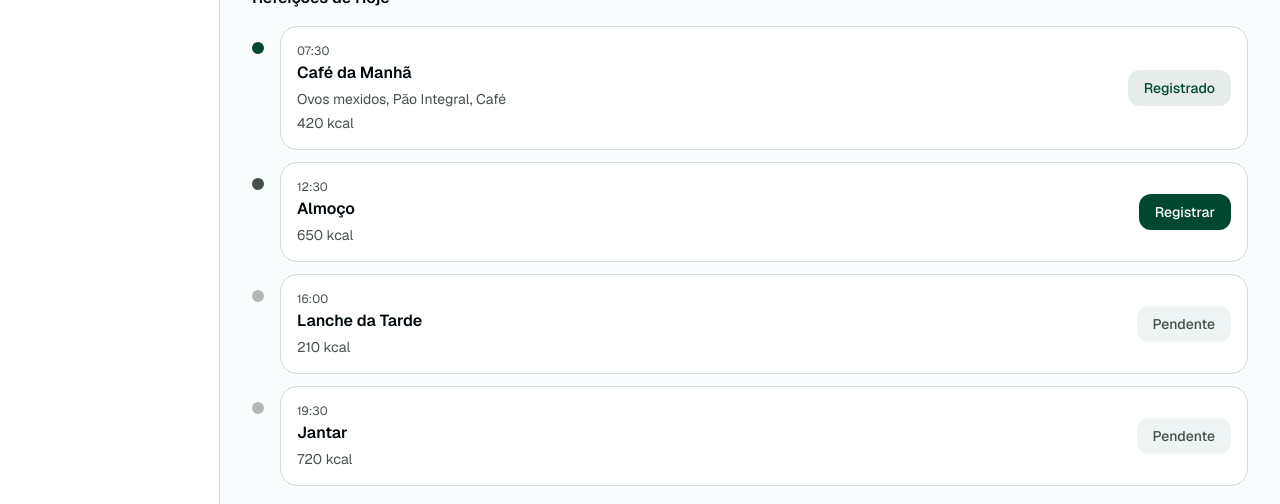
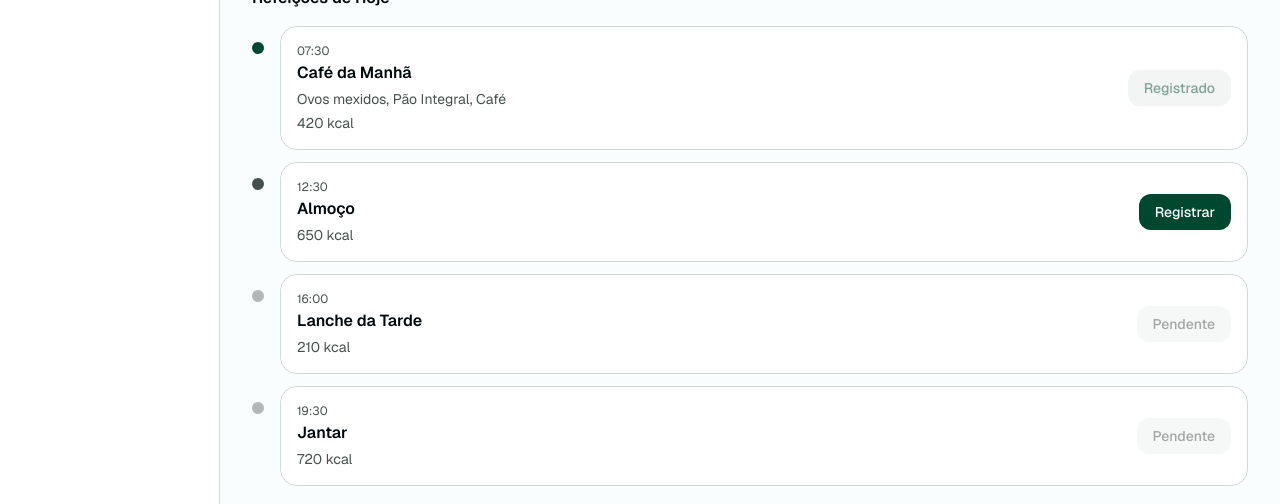
Before and after one commit to jadsonsantos/nutritrack, a Next.js app: page /hoje in a window 1280 px wide. Shown: the part 328-832 px from the top of the page. Built offline with nearby package versions, Linux system fonts and the light colour scheme.

Commit message:
fix: small adjustments

```diff
--- a/src/components/hoje/CalorieRing.tsx
+++ b/src/components/hoje/CalorieRing.tsx
@@ -5,7 +5,7 @@ export function CalorieRing({
   consumed: number
   goal: number
 }) {
-  const pct = Math.min((consumed / goal) * 100, 100)
+  const pct = goal > 0 ? Math.min((consumed / goal) * 100, 100) : 0
   const circumference = 2 * Math.PI * 54
   const offset = circumference - (pct / 100) * circumference
   const remaining = goal - consumed
--- a/src/components/hoje/MacroProgress.tsx
+++ b/src/components/hoje/MacroProgress.tsx
@@ -18,7 +18,7 @@ export function MacroProgress({ macro }: { macro: Macro }) {
         <div
           className={`h-full rounded-full ${macro.color}`}
           style={{
-            width: `${Math.min((macro.consumed / macro.goal) * 100, 100)}%`,
+            width: `${macro.goal > 0 ? Math.min((macro.consumed / macro.goal) * 100, 100) : 0}%`,
           }}
         />
       </div>
--- a/src/components/hoje/MealCard.tsx
+++ b/src/components/hoje/MealCard.tsx
@@ -26,8 +26,9 @@ export function MealCard({
       </div>
 
       <button
+        disabled={meal.status !== 'pending'}
         onClick={() => meal.status === 'pending' && onRegister(meal.id)}
-        className={`text-sm font-medium px-4 py-2 rounded-lg transition-opacity ${config.badgeClass} ${meal.status === 'pending' ? 'hover:opacity-90 cursor-pointer' : 'cursor-default'}`}
+        className={`text-sm font-medium px-4 py-2 rounded-lg transition-opacity ${config.badgeClass} ${meal.status === 'pending' ? 'hover:opacity-90 cursor-pointer' : 'opacity-50 cursor-not-allowed'}`}
       >
         {config.label}
       </button>
```
